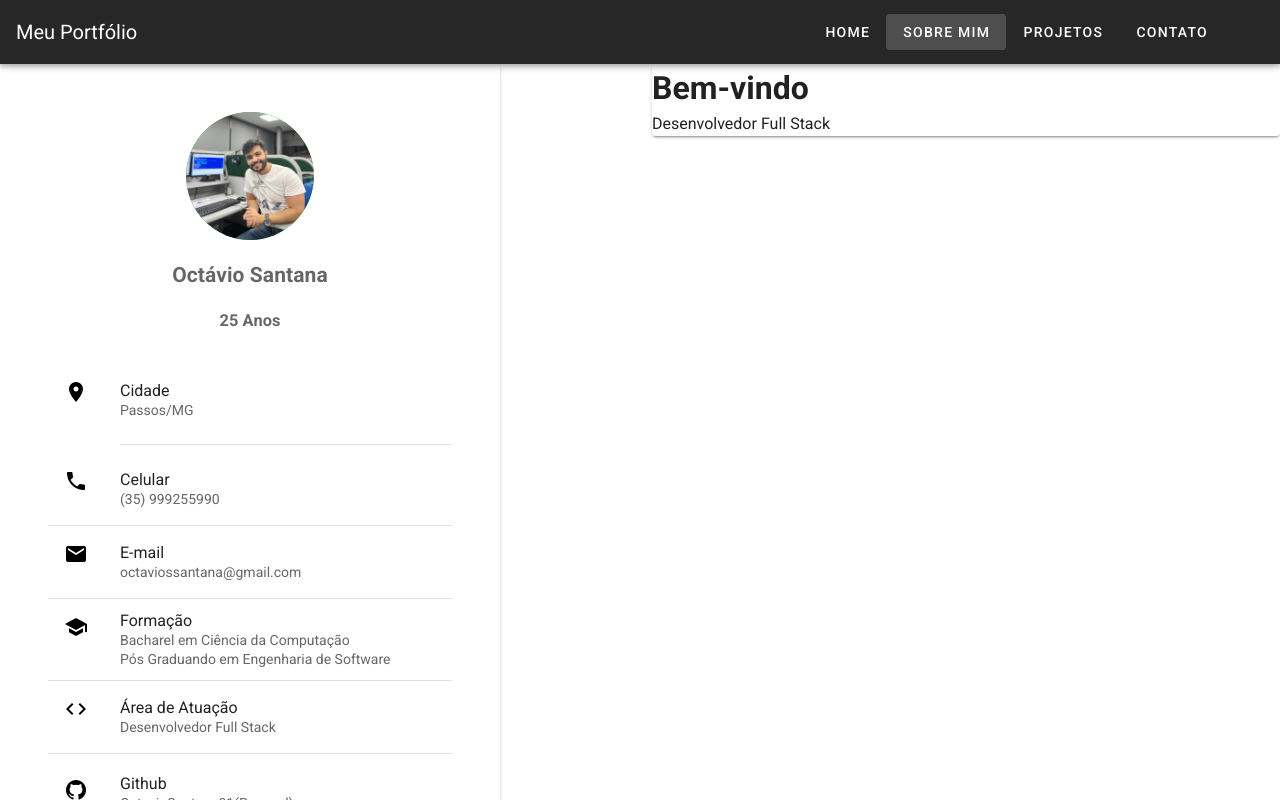
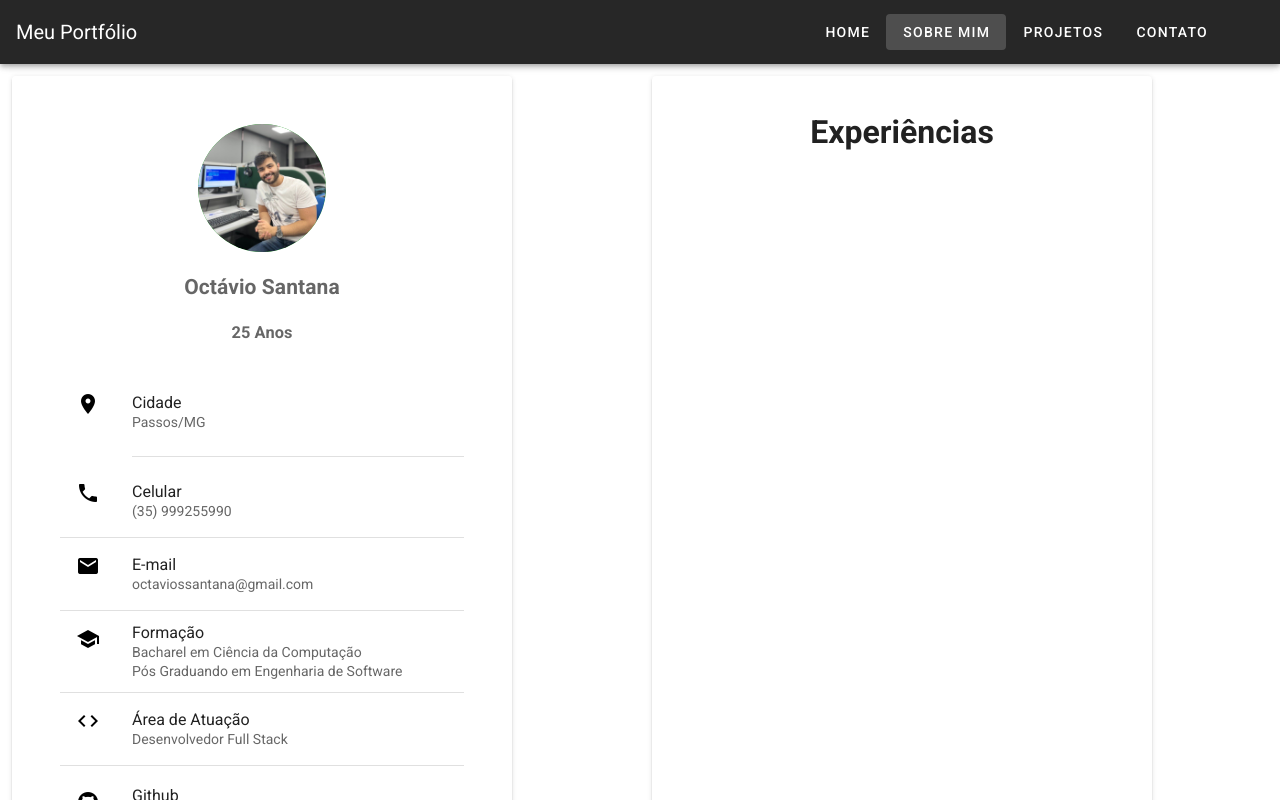
Before and after one commit to OctavioSantana01/meu-portfolio, a Vue app: page /sobre in a window 1280 px wide. Shown: the top 800 px of the page. Built offline with nearby package versions, Linux system fonts and the light colour scheme.

Commit message:
Update AboutView.vue

```diff
--- a/src/views/AboutView.vue
+++ b/src/views/AboutView.vue
@@ -1,5 +1,5 @@
 <template>
-  <v-container fluid class="pa-0">
+  <v-container fluid class="pb-2">
     <v-overlay :value="loading ? 'success' : null" :disabled="loading">
       <v-progress-circular
         indeterminate
@@ -10,7 +10,7 @@
       />
     </v-overlay>
     <v-row>
-      <v-col cols="9" md="6" sm="9" xs="12">
+      <v-col cols="12" md="6" sm="9" xs="12">
         <v-sheet rounded shaped>
           <v-card class="scroll-card">
             <v-card-text>
@@ -22,12 +22,12 @@
                 </v-col>
               </v-row>
               <v-row>
-                <v-col class="d-flex justify-md-center">
+                <v-col md="12" sm="12" xs="12" class="d-flex justify-md-center">
                   <h2>Octávio Santana</h2>
                 </v-col>
               </v-row>
               <v-row>
-                <v-col class="d-flex justify-md-center">
+                <v-col md="12" sm="12" xs="12" class="d-flex justify-md-center">
                   <h3>25 Anos</h3>
                 </v-col>
               </v-row>
@@ -175,10 +175,9 @@
           </v-card>
         </v-sheet>
       </v-col>
-      <v-col cols="3" md="6" sm="3" xs="12">
-        <v-card class="scrollable-card">
-          <h1>Bem-vindo</h1>
-          <p>Desenvolvedor Full Stack</p>
+      <v-col cols="12" md="6" sm="3" xs="12">
+        <v-card class="card-sobre">
+          <h1>Experiências</h1>
         </v-card>
       </v-col>
     </v-row>
@@ -211,4 +210,13 @@ export default {
   border-radius: 20px;
   padding: 2rem;
 }
+.card-sobre {
+  background-color: #6f859b;
+  border-radius: 20px;
+  padding: 2rem;
+  height: 900px;
+  width: 500px;
+  text-align: center;
+  color: white;
+}
 </style>
```
